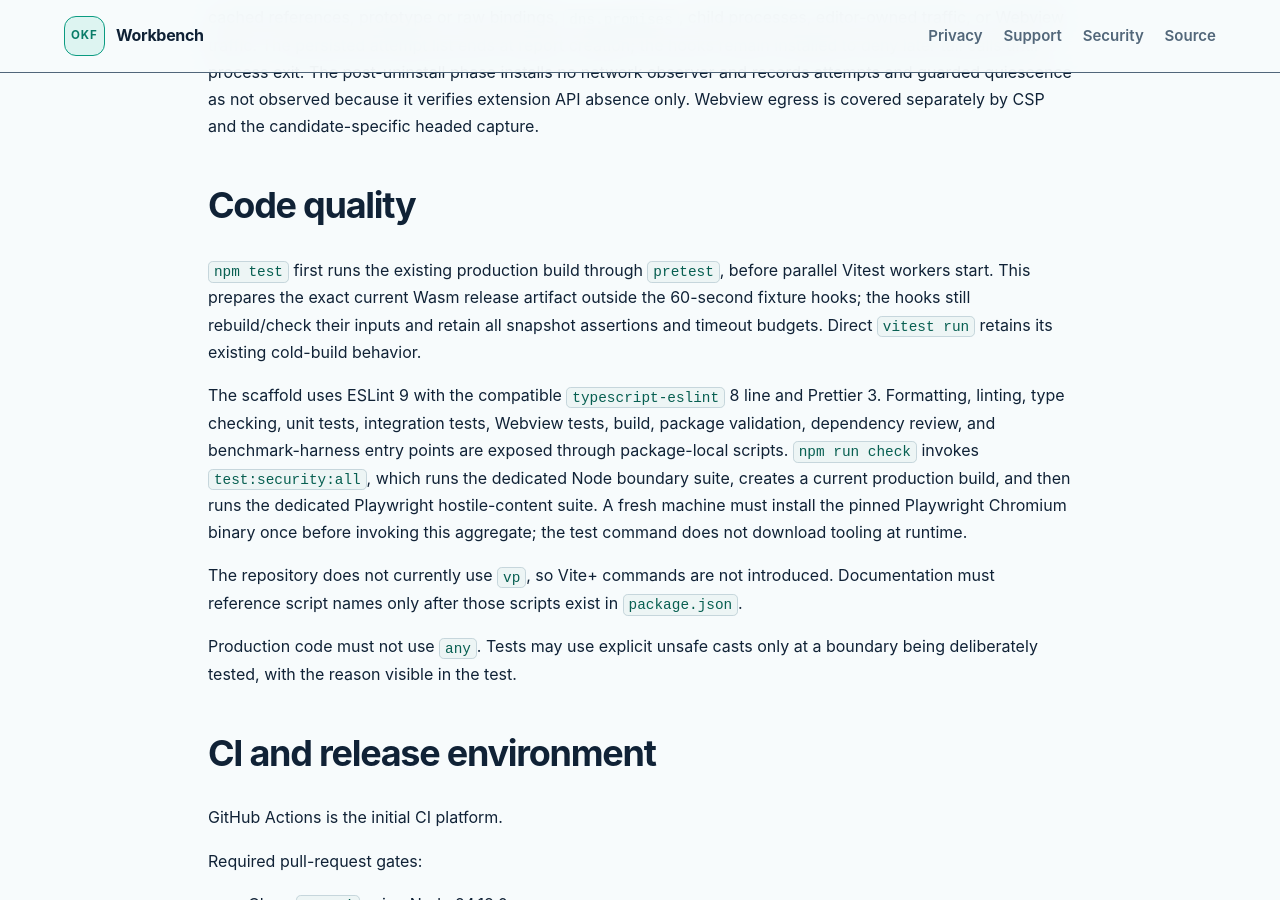
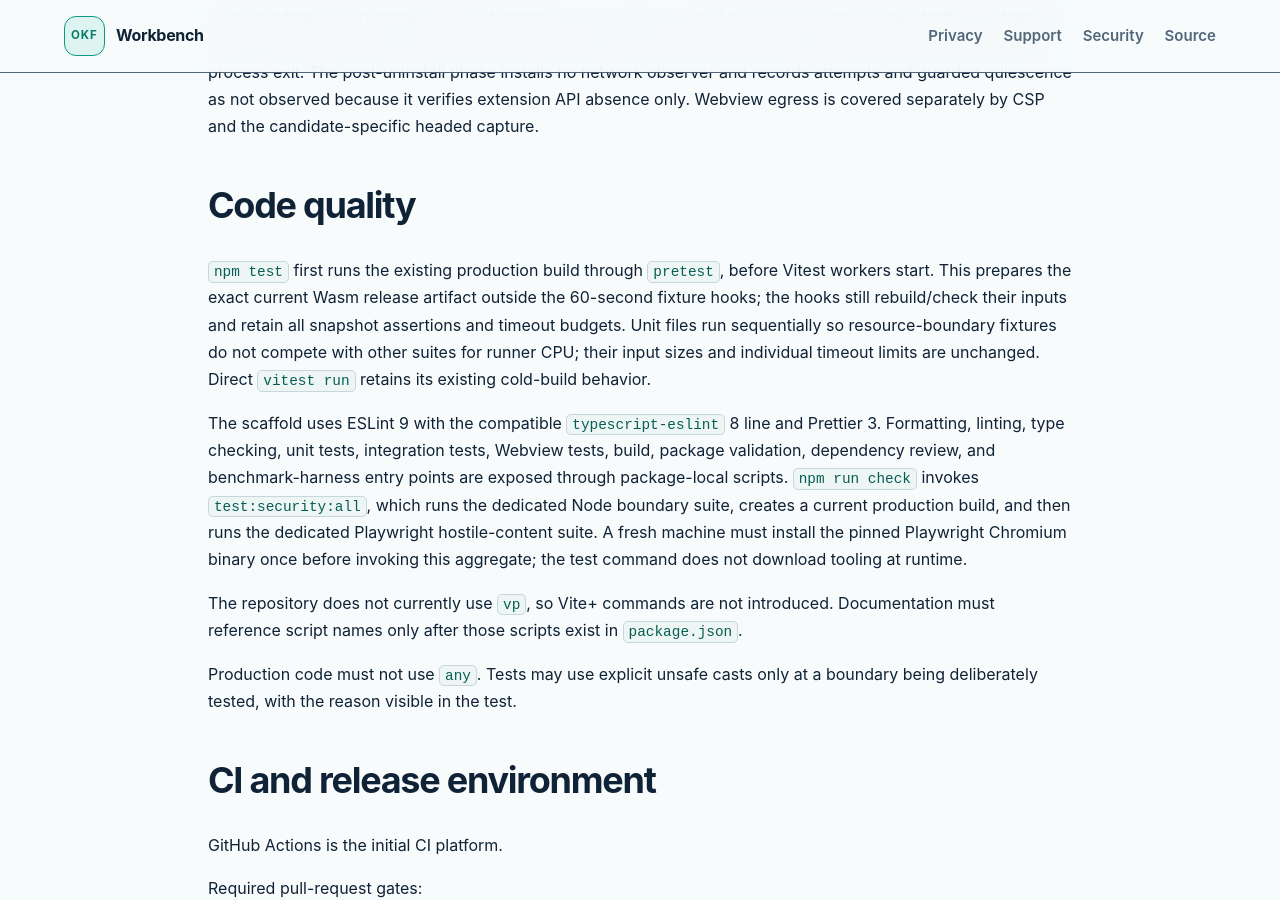
Before and after one commit to koizumikento/okf-workbench, a Jekyll site: the page built from docs/implementation-environment.md, in a window 1280 px wide and 900 px high, scrolled down 23071 px. Built offline with Jekyll 4.4.1, drawn with Linux system fonts in a browser that asks for light colours; our own code applies the rules of GitHub Pages for plain Markdown files.

Commit message:
docs: document isolated resource-boundary unit suites

```diff
--- a/docs/implementation-environment.md
+++ b/docs/implementation-environment.md
@@ -811,10 +811,12 @@ only. Webview egress is covered separately by CSP and the candidate-specific hea
 
 ## Code quality
 
-`npm test` first runs the existing production build through `pretest`, before parallel Vitest
+`npm test` first runs the existing production build through `pretest`, before Vitest
 workers start. This prepares the exact current Wasm release artifact outside the 60-second
 fixture hooks; the hooks still rebuild/check their inputs and retain all snapshot assertions
-and timeout budgets. Direct `vitest run` retains its existing cold-build behavior.
+and timeout budgets. Unit files run sequentially so resource-boundary fixtures do not
+compete with other suites for runner CPU; their input sizes and individual timeout limits
+are unchanged. Direct `vitest run` retains its existing cold-build behavior.
 
 The scaffold uses ESLint 9 with the compatible `typescript-eslint` 8 line and Prettier 3. Formatting, linting, type checking, unit tests, integration tests, Webview tests, build, package validation, dependency review, and benchmark-harness entry points are exposed through package-local scripts. `npm run check` invokes `test:security:all`, which runs the dedicated Node boundary suite, creates a current production build, and then runs the dedicated Playwright hostile-content suite. A fresh machine must install the pinned Playwright Chromium binary once before invoking this aggregate; the test command does not download tooling at runtime.
 
```
